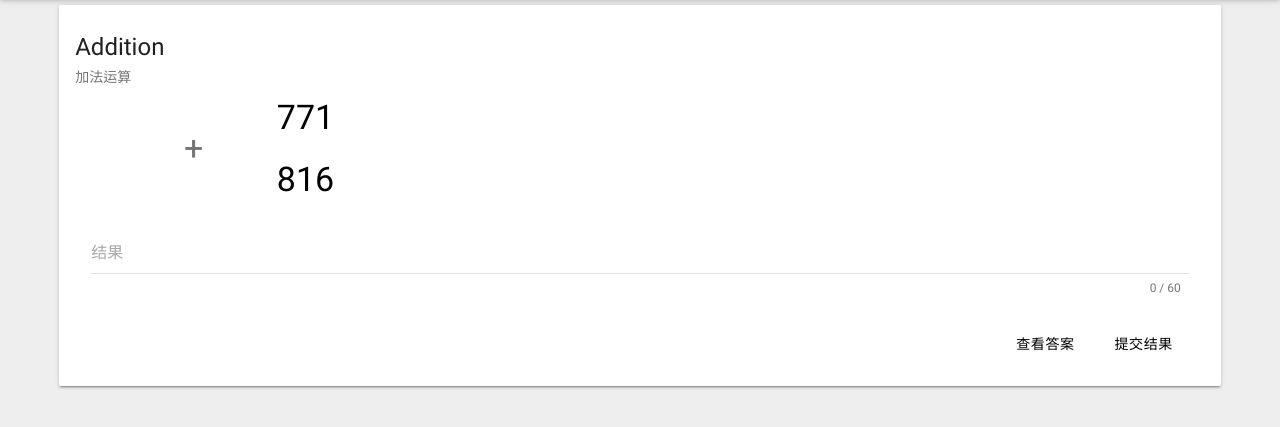
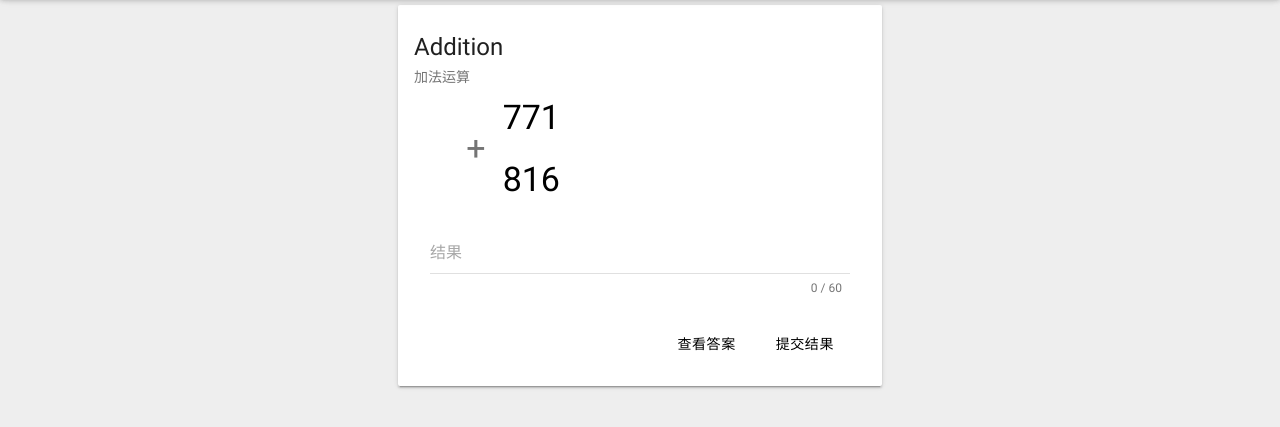
Before and after one commit to MorFansLab/Let-s-Math, a plain HTML site: page index.html in a window 1280 px wide. Shown: the part 115-542 px from the top of the page. Drawn offline with Linux system fonts and the light colour scheme.

Commit message:
限制卡片宽度

```diff
--- a/index.html
+++ b/index.html
@@ -30,7 +30,7 @@
       </div>
     </div>
   </header>
-  <div class="mdui-container">
+  <div class="mdui-container" style="max-width: 500px;">
     <div class="mdui-dialog" id="settingDialog">
       <div class="mdui-dialog-title">Setting</div>
       <div class="mdui-dialog-content">
```
